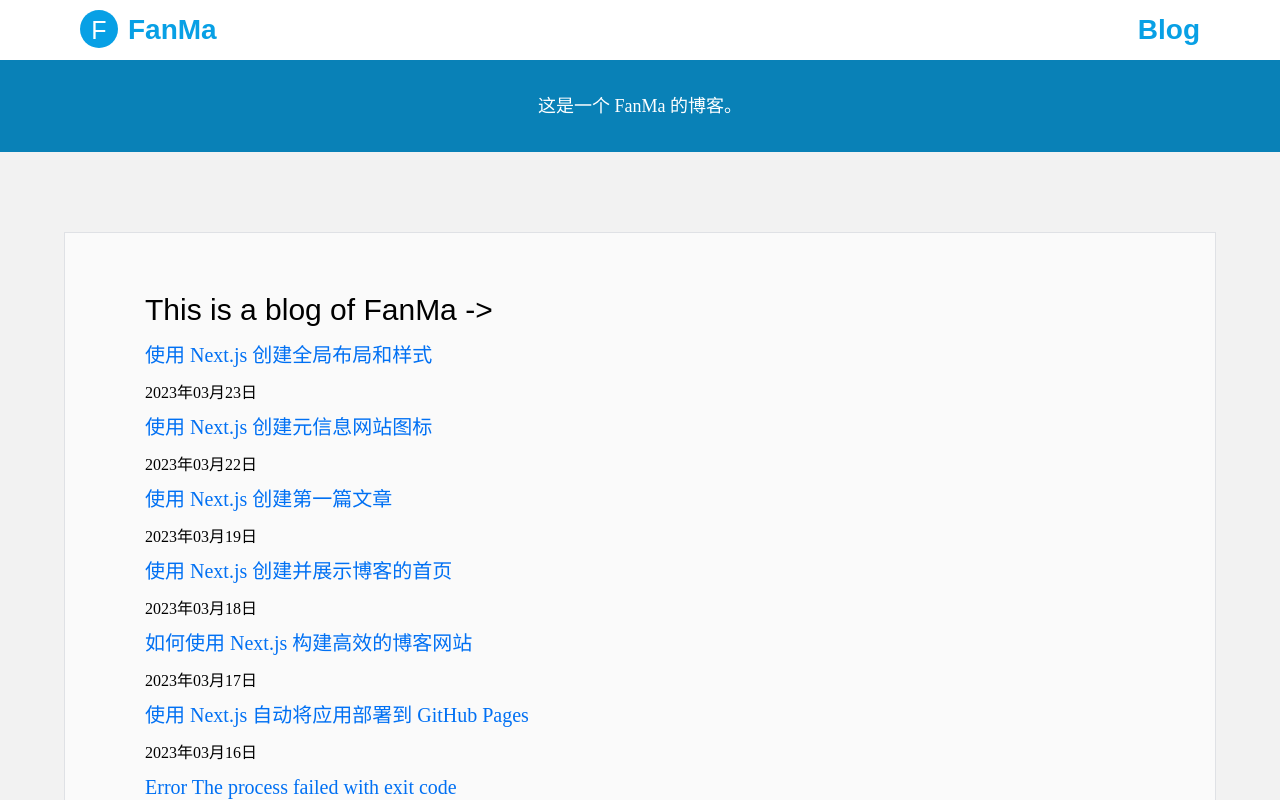
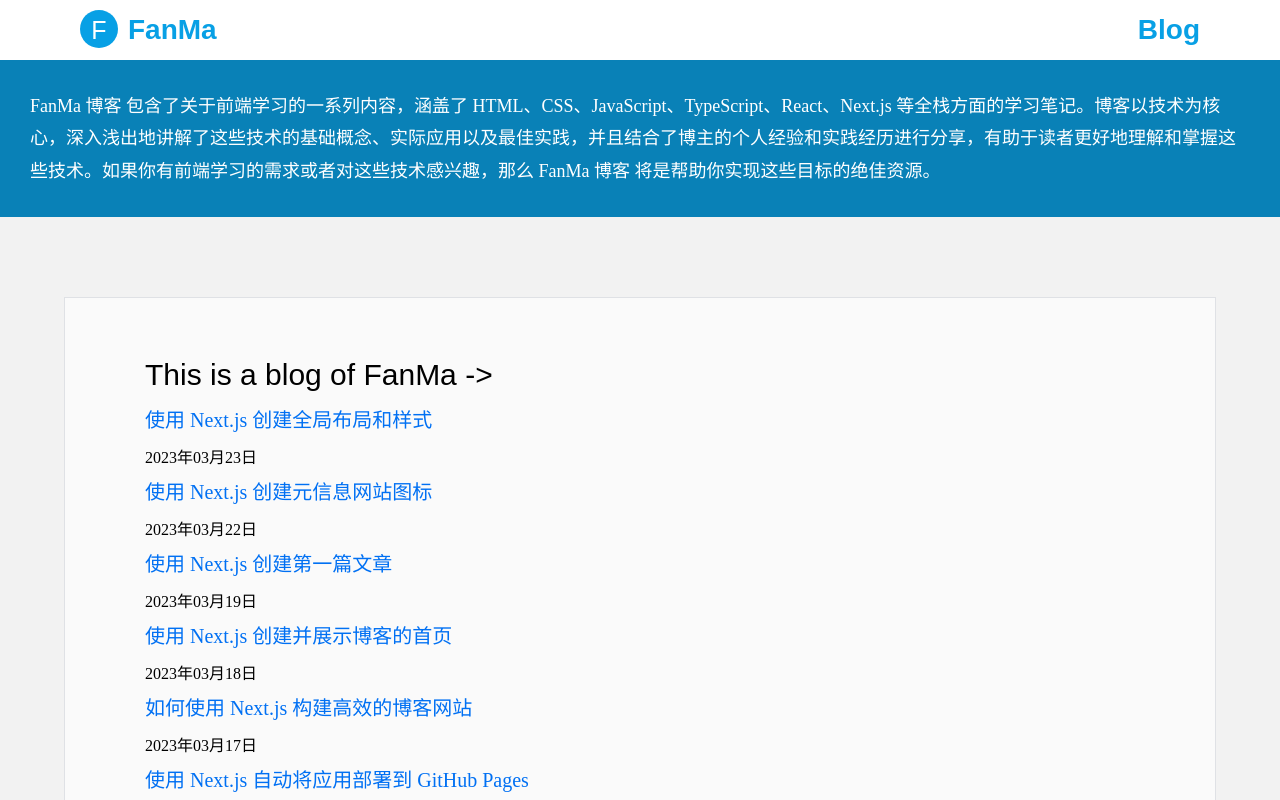
Before and after one commit to fanmau/fanmau.github.io, a Next.js app: page / in a window 1280 px wide. Shown: the top 800 px of the page. Built offline with nearby package versions, Linux system fonts and the light colour scheme; a web font is replaced by a local one.

Commit message:
Update-0323

```diff
--- a/components/NavBar.tsx
+++ b/components/NavBar.tsx
@@ -18,7 +18,7 @@ export default function NavBar() {
                     </Link>
                 </li>
                 <li className='menu'>
-                    <Link href="/blog/">
+                    <Link href="/blog.html">
                         Blog
                     </Link>
                 </li>
--- a/components/layout.tsx
+++ b/components/layout.tsx
@@ -10,7 +10,7 @@ export const author = '黄胜丰';
 export const authorurl = 'https://fanmav.github.io';
 export const enname = '使用 Next.js 的博客框架程序';
 export const siteTitle = 'FanMa 博客';
-export const desc = '这是一个 FanMa 的博客。';
+export const desc = 'FanMa 博客 包含了关于前端学习的一系列内容，涵盖了 HTML、CSS、JavaScript、TypeScript、React、Next.js 等全栈方面的学习笔记。博客以技术为核心，深入浅出地讲解了这些技术的基础概念、实际应用以及最佳实践，并且结合了博主的个人经验和实践经历进行分享，有助于读者更好地理解和掌握这些技术。如果你有前端学习的需求或者对这些技术感兴趣，那么 FanMa 博客 将是帮助你实现这些目标的绝佳资源。';
 export const baseURL = 'https://fanmau.github.io';
 
 export default function Layout({
--- a/next-sitemap.config.js
+++ b/next-sitemap.config.js
@@ -15,6 +15,7 @@ module.exports = {
       priority = 0.9 // 修改为0.9
     } else if (path === '/blog') {
       console.log("Changing priority for", path);
+      path += '.html'
       priority = 0.8 // 新增一个链接设置优先级为0.9
     }
 
--- a/pages/blog/[page].tsx
+++ b/pages/blog/[page].tsx
@@ -99,7 +99,7 @@ const pageNumbers = [
     if (pageNumber === currentPage) {
       return <strong key={i}>{pageNumber === 1 ? '首页' : (pageNumber === totalPages ? `${pageNumber} 最后一页` : pageNumber)}</strong>;
     } else {
-      const href = pageNumber === 1 ? '/blog/' : `/blog/page-${pageNumber}.html`;
+      const href = pageNumber === 1 ? '/blog.html' : `/blog/page-${pageNumber}.html`;
       if (i > 0 && pageNumber - arr[i - 1] > 1) {
         // 如果前一页与当前页不相连，则插入省略号
         return (
```
